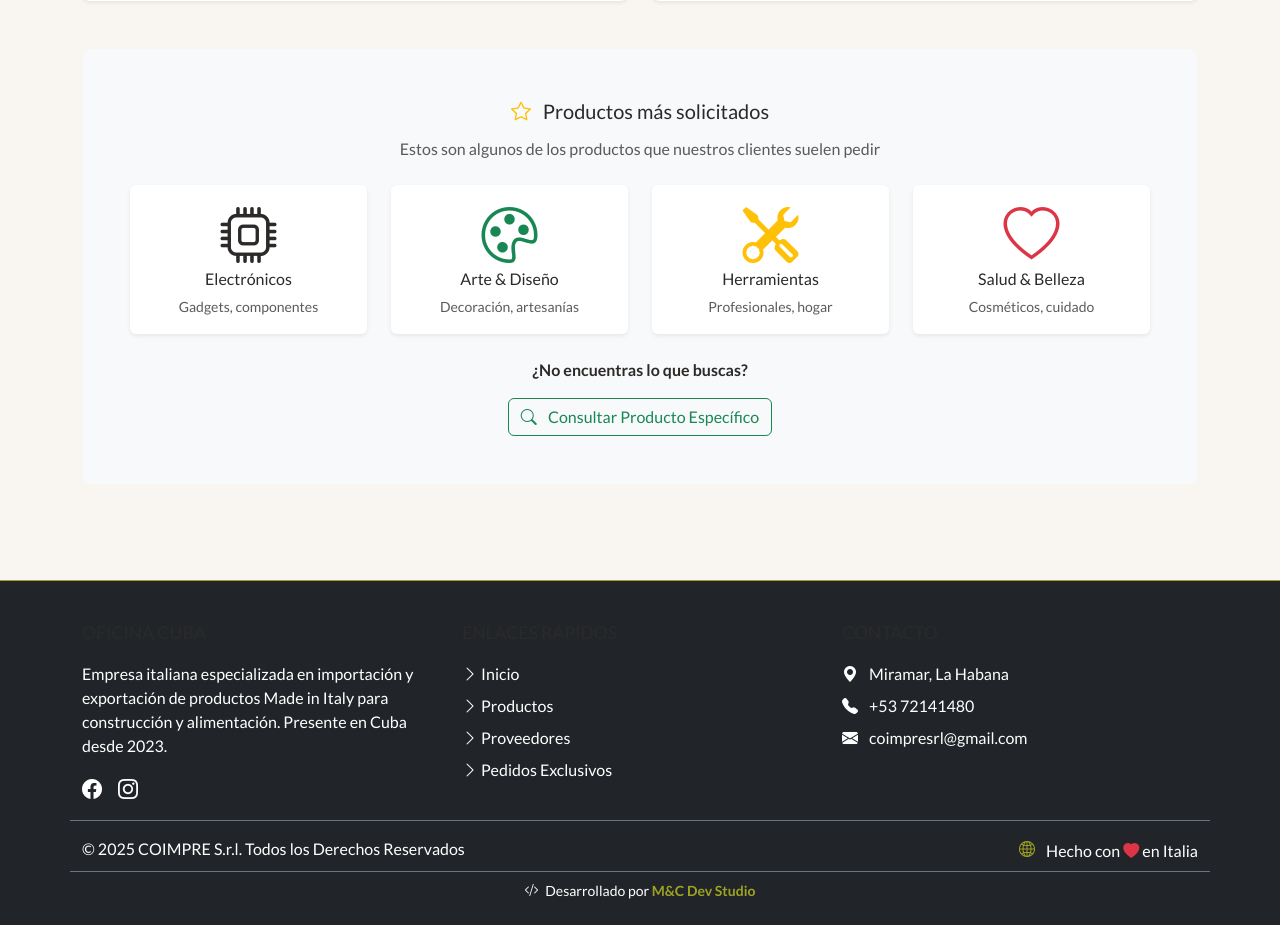
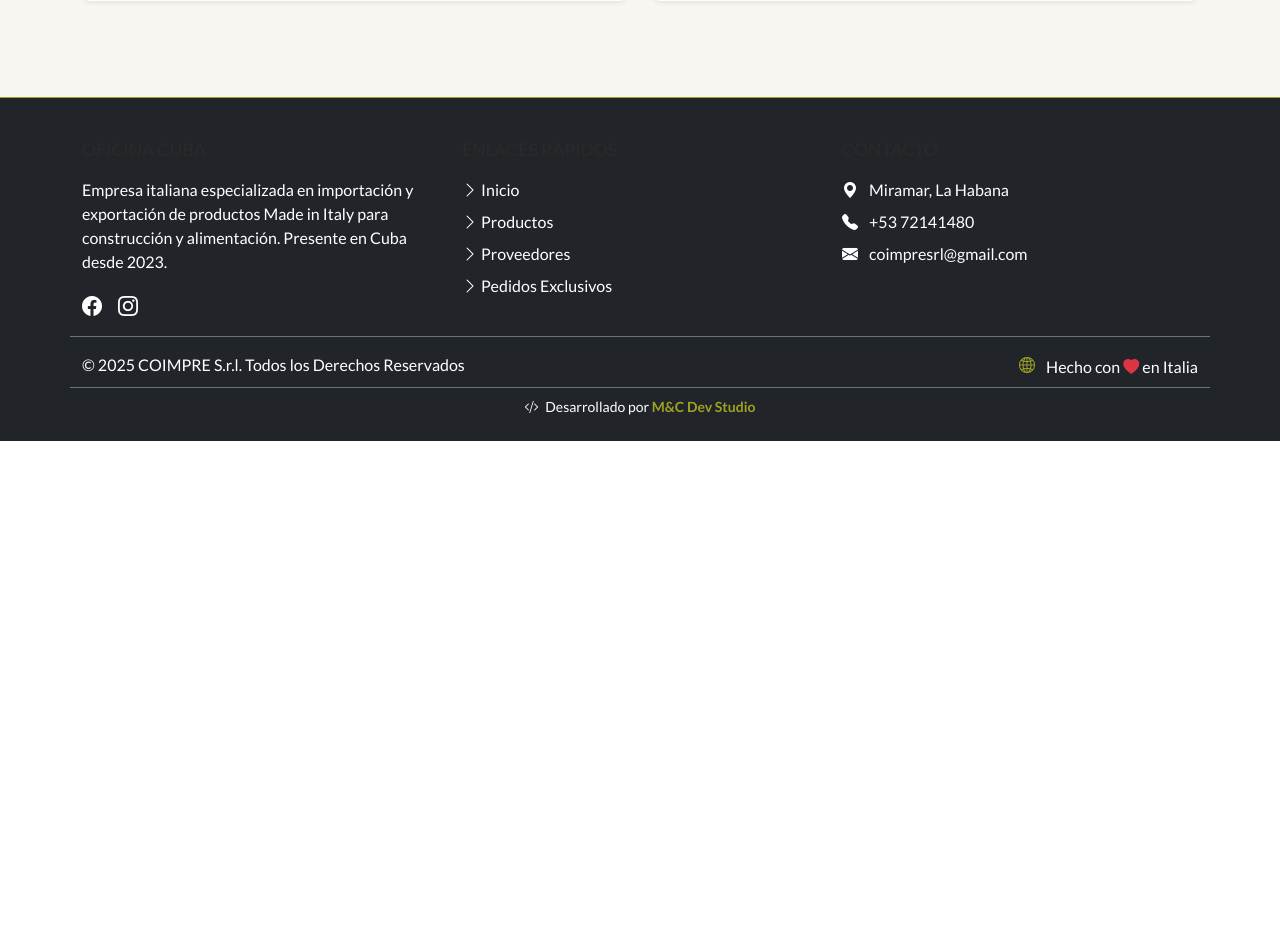
Before and after one commit to Manulynx/coimpres_cuba, a Django app: page /contact/ in a window 1280 px wide. Shown: the part 1710-2635 px from the top of the page. After the commit the page ends 2151 px from the top, so only its background shows below. Run offline with Django 5.2, Linux system fonts and the light colour scheme; some libraries are stand-ins or nearby versions.

Commit message:
sin mas solicitados

```diff
--- a/coimpres_cuba/templates/coimpres_cuba/contact.html
+++ b/coimpres_cuba/templates/coimpres_cuba/contact.html
@@ -197,7 +197,7 @@
     </div>
 
     <!-- Productos Populares para Pedidos Exclusivos -->
-    <div class="row mt-5">
+   <!-- <div class="row mt-5">
         <div class="col-12">
             <div class="popular-requests bg-light p-5 rounded-3">
                 <div class="text-center mb-4">
@@ -253,7 +253,7 @@
     </div>
 
 
-</div>
+</div> -->
 {% endblock %}
 
 {% block extra_css %}
```
